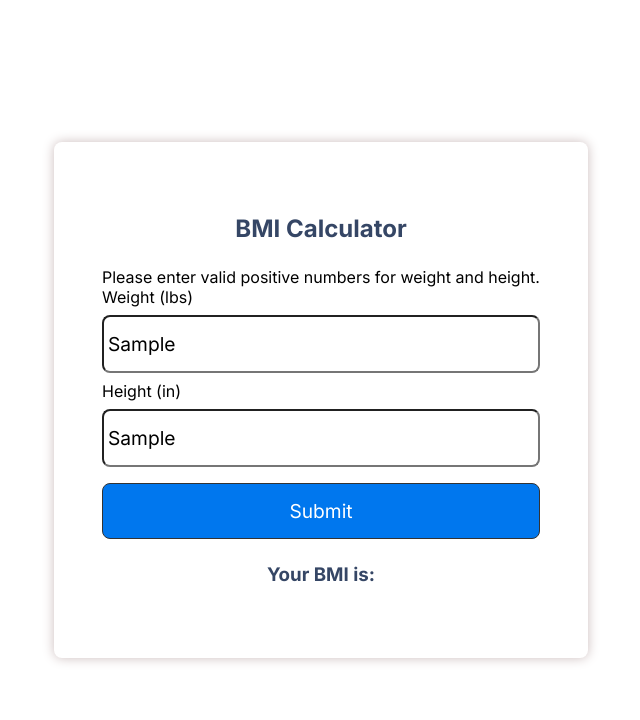
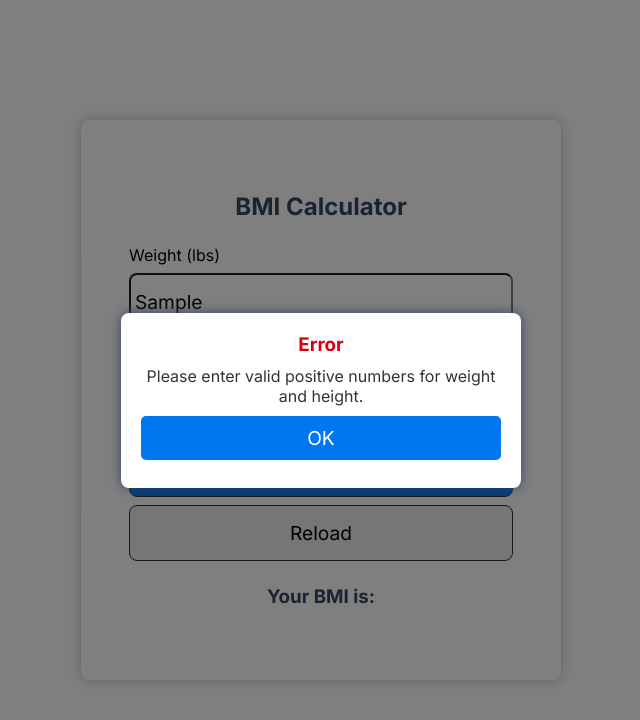
Before and after one commit to iiitl/bmi_calculator, a React (Create React App) app: page / in a window 1280 px wide. Both pictures are taken after typing "Sample", "Sample" into the empty fields and a click on the button "Submit". Shown: the top 720 px of the page, without its empty margins (319-959 px from the left). Built offline with nearby package versions, Linux system fonts and the light colour scheme.

Commit message:
added modal

```diff
--- a/src/App.js
+++ b/src/App.js
@@ -8,25 +8,22 @@ function App() {
   const [bmi, setBmi] = useState("");
   const [message, setMessage] = useState("");
   const [error, setError] = useState("");
+  const [showModal, setShowModal] = useState(false);
+
   let calcBmi = (event) => {
     event.preventDefault();
 
     const weightNum = parseFloat(weight);
     const heightNum = parseFloat(height);
 
-    if (
-      isNaN(weightNum) ||
-      isNaN(heightNum) ||
-      weightNum <= 0 ||
-      heightNum <= 0
-    ) {
+    if (isNaN(weightNum) || isNaN(heightNum) || weightNum <= 0 || heightNum <= 0) {
       setError("Please enter valid positive numbers for weight and height.");
-      setMessage("");
-      setBmi();
+      setShowModal(true);
       return;
     }
 
     setError("");
+    setShowModal(false);
 
     let bmiValue = (weightNum / (heightNum * heightNum)) * 703;
     setBmi(bmiValue.toFixed(1));
@@ -42,11 +39,19 @@ function App() {
     }
   };
 
+  let reload = () => {
+    window.location.reload();
+  };
+
+  let closeModalAndReload = () => {
+    setShowModal(false);
+    window.location.reload();
+  };
+
   return (
     <div className="app">
       <div className="container">
         <h2 className="center">BMI Calculator</h2>
-        {error && <div className="error-box">{error}</div>}
         <form onSubmit={calcBmi}>
           <div>
             <label>Weight (lbs)</label>
@@ -70,6 +75,9 @@ function App() {
             <button className="btn" type="submit">
               Submit
             </button>
+            <button className="btn btn-outline" onClick={reload} type="button">
+              Reload
+            </button>
           </div>
         </form>
         <div className="center">
@@ -77,6 +85,18 @@ function App() {
           <p>{message}</p>
         </div>
       </div>
+
+      {showModal && (
+        <div className="modal">
+          <div className="modal-content">
+            <h3>Error</h3>
+            <p>{error}</p>
+            <button className="btn" onClick={closeModalAndReload}>
+              OK
+            </button>
+          </div>
+        </div>
+      )}
     </div>
   );
 }
--- a/src/index.css
+++ b/src/index.css
@@ -31,6 +31,45 @@ input {
   margin: 8px 0;
   border-radius: 8px;
 }
+.modal {
+  position: fixed;
+  top: 0;
+  left: 0;
+  width: 100%;
+  height: 100%;
+  background: rgba(0, 0, 0, 0.5);
+  display: flex;
+  justify-content: center;
+  align-items: center;
+}
+
+.modal-content {
+  background: #fff;
+  padding: 20px;
+  border-radius: 8px;
+  text-align: center;
+  box-shadow: 0px 0px 12px #354665;
+  max-width: 400px;
+}
+
+.modal-content h3 {
+  color: #d8000c;
+}
+
+.modal-content p {
+  margin: 10px 0;
+  color: #333;
+}
+
+.modal-content .btn {
+  background-color: #0077EE;
+  color: white;
+  padding: 10px 20px;
+  border: none;
+  cursor: pointer;
+  margin-top: 10px;
+  border-radius: 5px;
+}
 
 .btn {
   display: block;
@@ -44,7 +83,6 @@ input {
   border-radius: 8px;
   cursor: pointer;
 }
-/* unvisited link */
 
 
 
```
